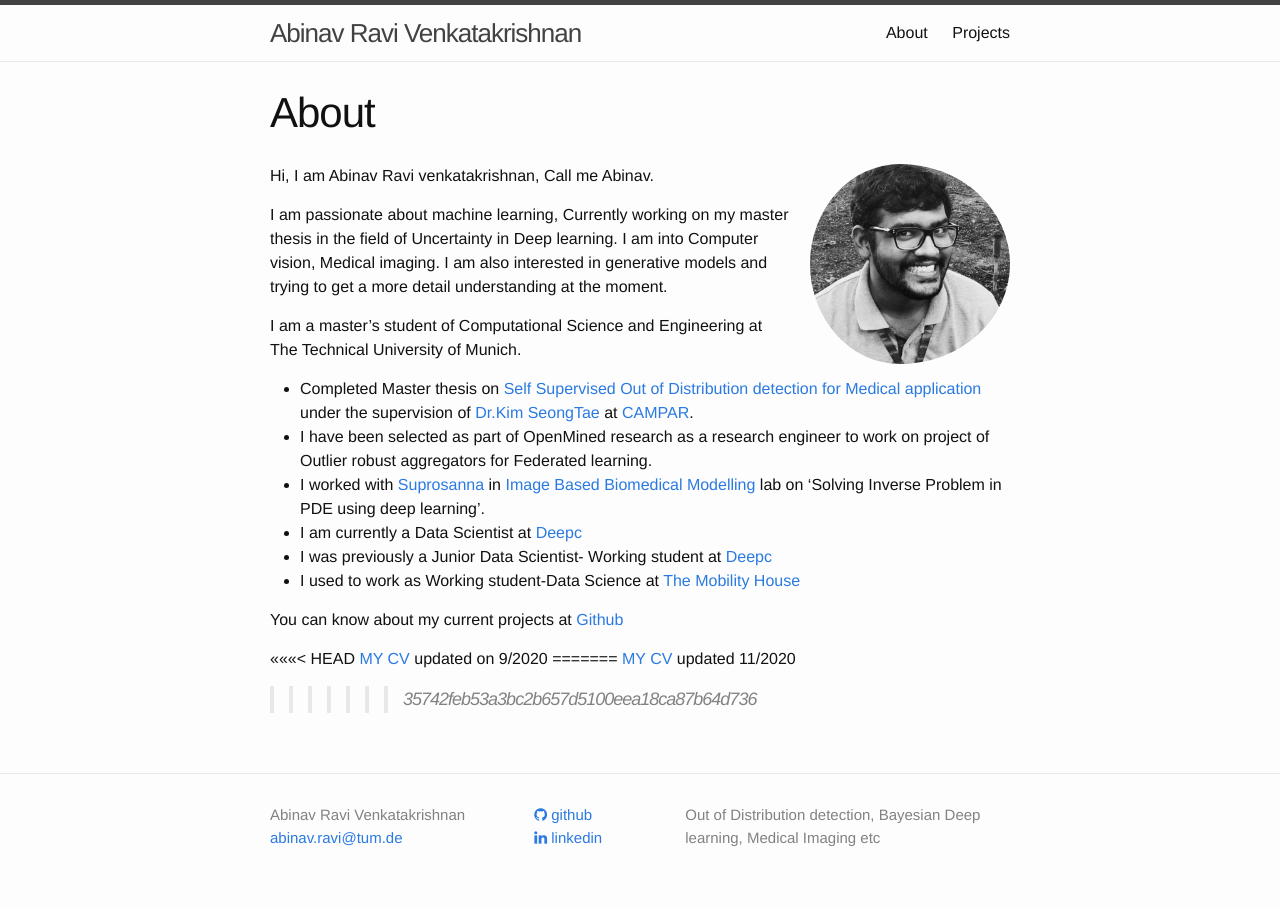
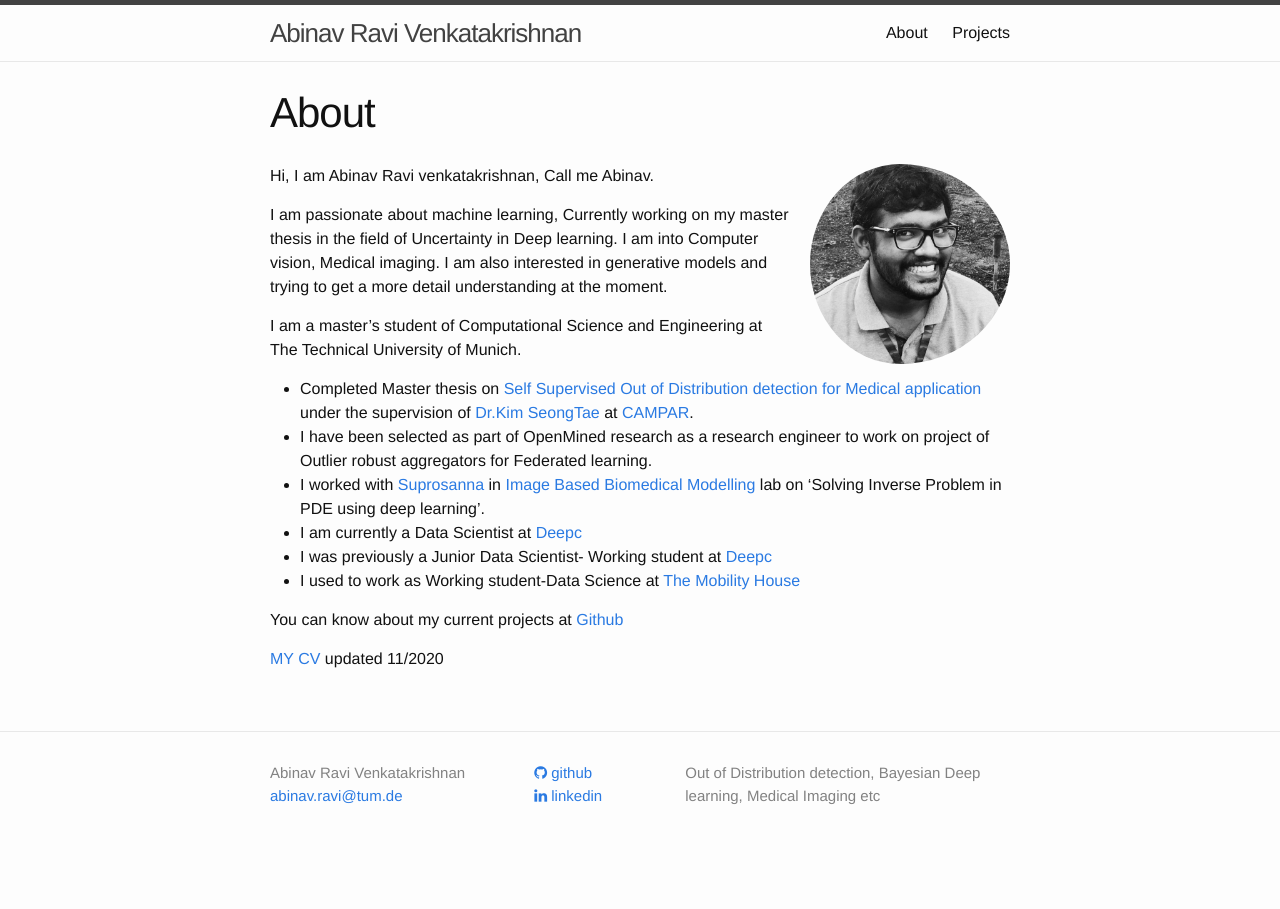
Before and after one commit to AbinavRavi/AbinavRavi.github.io, a Jekyll site: the page built from about.md, in a window 1280 px wide. Built offline with Jekyll 4.4.1, drawn with Linux system fonts in a browser that asks for light colours; nearby versions of some CDN libraries.

Commit message:
resolved merge conflict

```diff
--- a/about.md
+++ b/about.md
@@ -21,8 +21,4 @@ I am a master's student of Computational Science and Engineering at The Technica
 
 You can know about my current projects at [Github](https://github.com/AbinavRavi)
 
-<<<<<<< HEAD
-[MY CV](../resources/Abinavresume.pdf) updated on 9/2020
-=======
 [MY CV](../resources/Abinavresume.pdf) updated 11/2020
->>>>>>> 35742feb53a3bc2b657d5100eea18ca87b64d736
```
